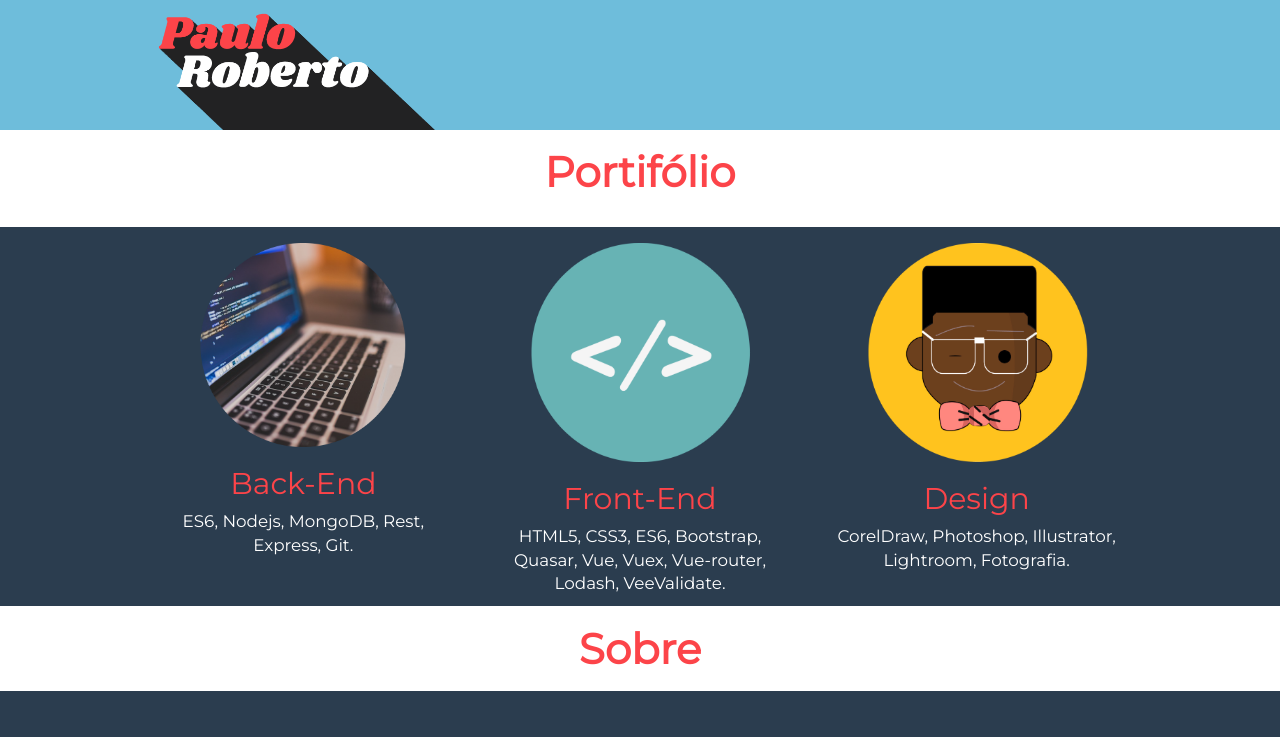
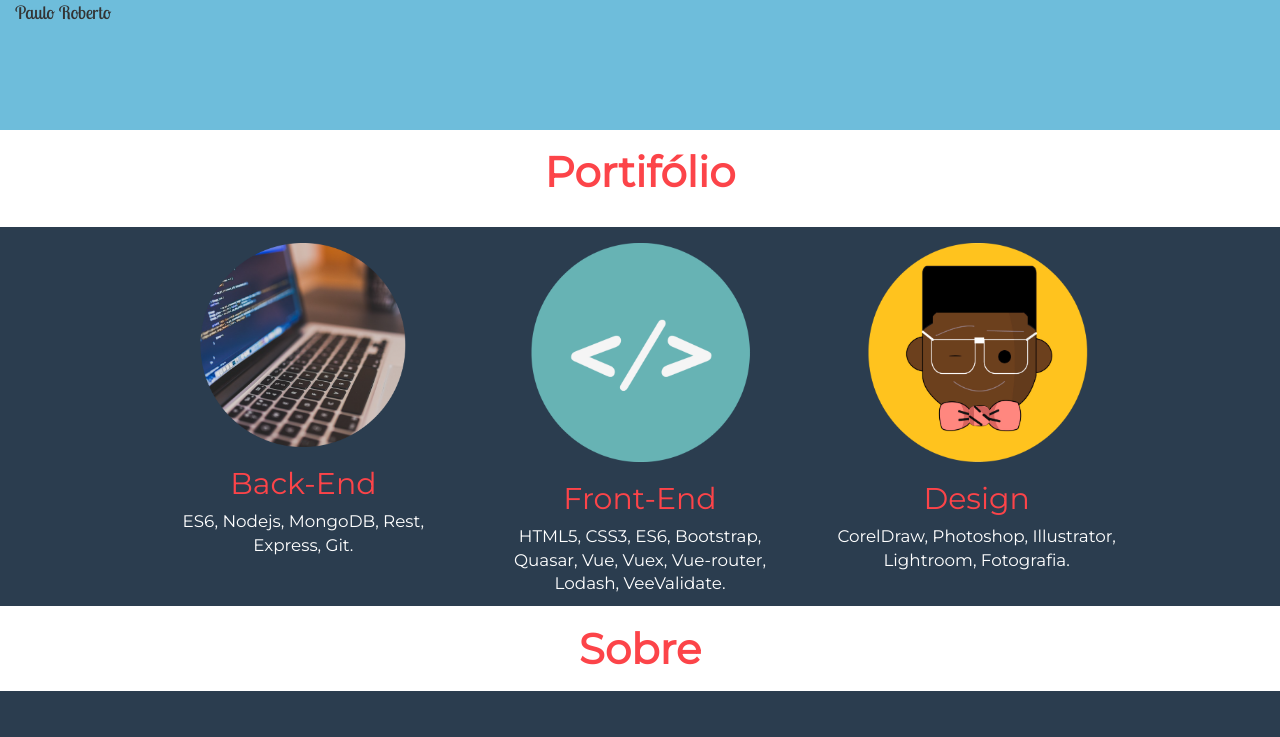
Before and after one commit to paoru5444/paoru5444.github.io, a website: page index.html in a window 1280 px wide. Shown: the top 737 px of the page. Drawn offline with Linux system fonts and the light colour scheme.

Commit message:
Update index.html

```diff
--- a/index.html
+++ b/index.html
@@ -8,17 +8,16 @@
     <link href="bootstrap-3.3.7-dist/css/bootstrap.min.css" rel="stylesheet">
     <link rel="stylesheet" href="css/estilo.css">
     <link href="https://fonts.googleapis.com/css?family=Montserrat" rel="stylesheet">
+    <link href="https://fonts.googleapis.com/css?family=Lobster+Two" rel="stylesheet">
     <title>Paulo Roberto</title>
 </head>
 
 <body>
     <div id="topo">
-        <div id="topo-interno">
-            <div id="logo">
-                <a href="html.html"><img src="imgs/logo3.png" alt="imagem"></a>
+        <div class="row" id="topo-interno">
+            <div class="col-md-12" id="logo">
+                <span style="font-size: 1.3em; font-family: 'Lobster Two', cursive;">Paulo Roberto</span>
             </div>
-
-
         </div>
     </div>
     <h2 class="titulo-portifolio"><b>Portifólio</b></h2>
```
